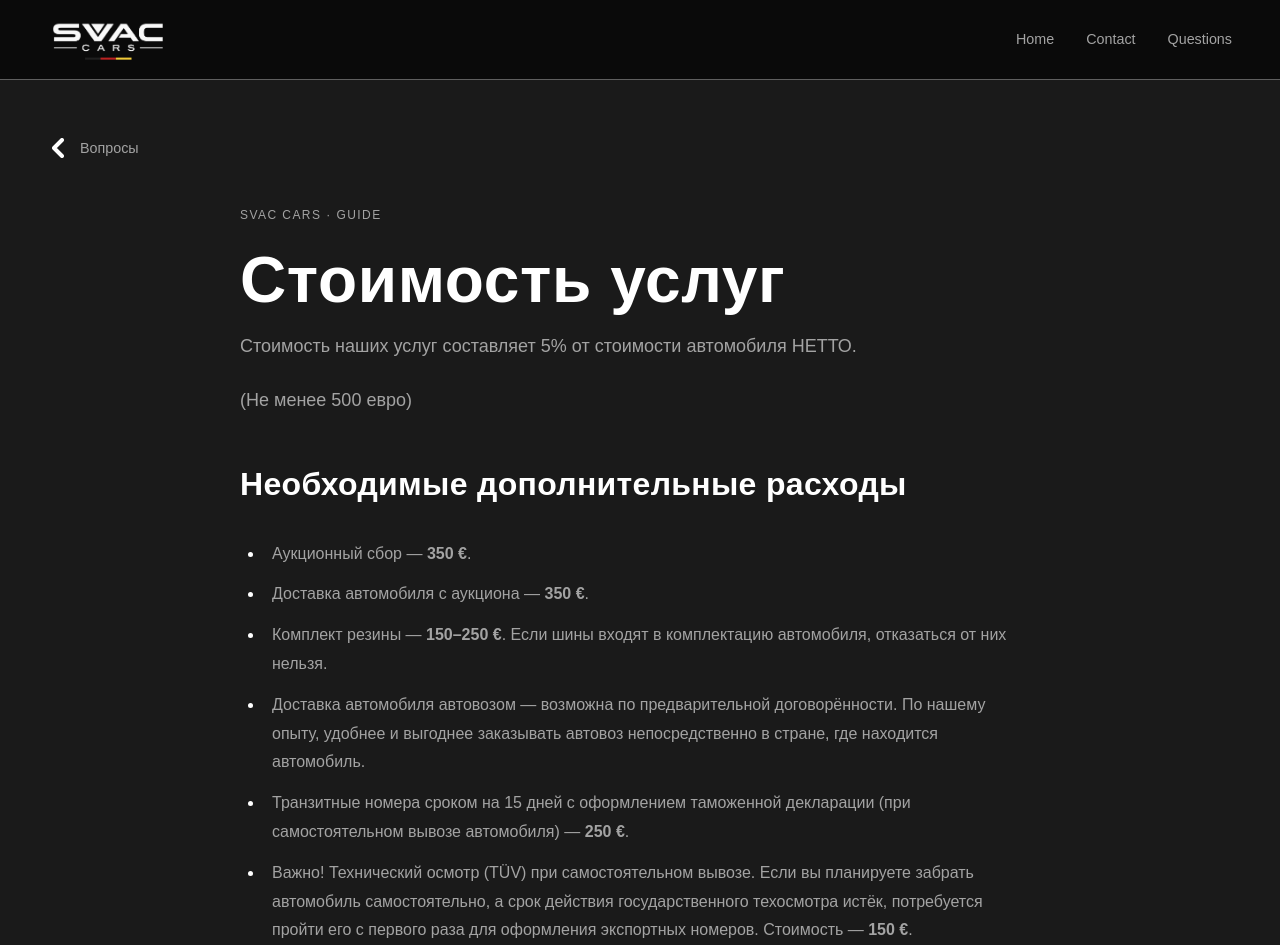
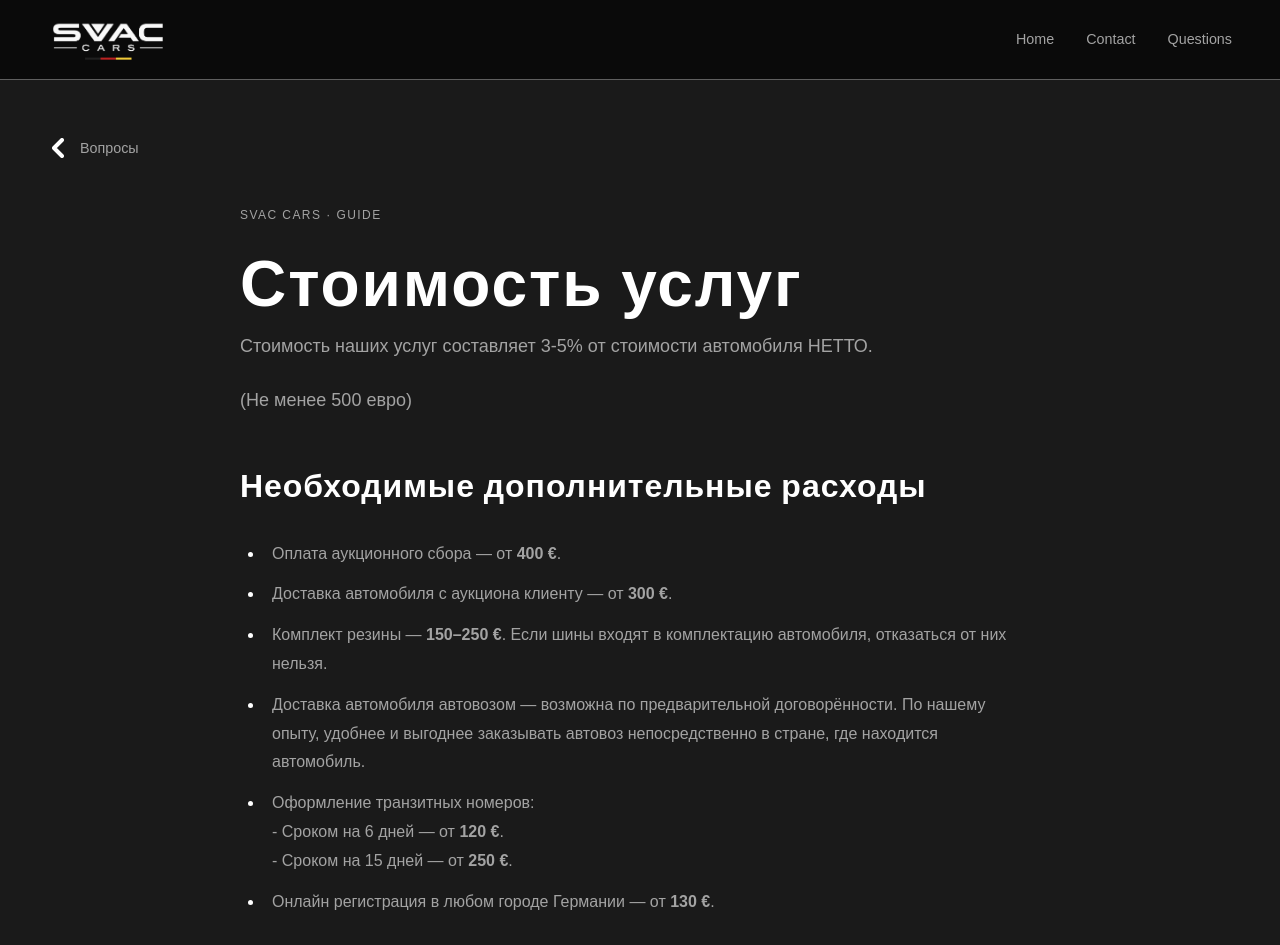
Before and after one commit to Artem-Prodan/Svac-Cars, a React (Vite) app: page /guides/pricing in a window 1280 px wide. Shown: the top 945 px of the page. Built offline with nearby package versions, Linux system fonts and the light colour scheme.

Commit message:
Fonts update + FAQ modification

```diff
--- a/package.json
+++ b/package.json
@@ -13,6 +13,7 @@
     "@fontsource-variable/manrope": "^5.3.0",
     "@fontsource-variable/nunito": "^5.3.0",
     "@fontsource-variable/onest": "^5.3.1",
+    "@fontsource/playfair-display": "^5.3.0",
     "react": "^19.2.8",
     "react-dom": "^19.2.8",
     "react-router": "^8.4.0"
--- a/src/index.css
+++ b/src/index.css
@@ -22,10 +22,10 @@
   --color-border: var(--color-gray-600);
 
   /* Typography */
-  --font-heading: 'Nunito Variable', sans-serif;
+  --font-heading: 'Playfair Display', sans-serif;
   --font-body: 'Manrope Variable', sans-serif;
   /* Letter spacing for headings */
-  --heading-letter-spacing: 0.01em;
+  --heading-letter-spacing: 0.03em;
 
   --font-weight-regular: 400;
   --font-weight-medium: 500;
--- a/src/main.tsx
+++ b/src/main.tsx
@@ -1,7 +1,5 @@
 import '@fontsource-variable/manrope';
-import '@fontsource-variable/onest';
-
-import '@fontsource-variable/nunito';
+import '@fontsource/playfair-display';
 
 import { StrictMode } from 'react'
 import { createRoot } from 'react-dom/client'
--- a/src/pages/Questions.tsx
+++ b/src/pages/Questions.tsx
@@ -19,7 +19,7 @@ const questions: Question[] = [
     id: 1,
     question: 'Сколько стоят наши услуги?',
     answer:
-      'Стоимость наших услуг составляет 5% от стоимости автомобиля НЕТТО. Более подробную информацию можете узнать по ссылке ниже.',
+      'Стоимость наших услуг составляет 3-5% от стоимости автомобиля НЕТТО. Более подробную информацию можете узнать по ссылке ниже.',
     link: {
       text: "Подробнее",
       href: "/guides/pricing",
@@ -27,6 +27,18 @@ const questions: Question[] = [
   },
   {
     id: 2,
+    question: 'Помогаем ли мы с документами?',
+    answer:
+      'Расскажем, какие документы необходимы в вашей ситуации и какую помощь можно получить на каждом этапе. В случае утери, поможем оформить дубликаты немецких документов на автомобиль — Zulassungsbescheinigung Teil I (малый бриф) и Teil II (большой бриф). Поможем зарегистрировать автомобиль дистанционно в любом городе Германии.',
+  },
+  {
+    id: 3,
+    question: 'Почему автомобили на аукционах дешевле?',
+    answer:
+      'Значительную часть автомобилей на европейских аукционах составляют машины, ранее принадлежавшие лизинговым компаниям и использовавшиеся юридическими лицами. После окончания срока лизинга такие автомобили возвращаются лизинговым компаниям, которые выставляют их на продажу через специализированные аукционы. Поскольку основной доход от автомобиля компания уже получила в период действия лизингового договора, её задача — реализовать транспортное средство по конкурентной цене, а не получить максимальную торговую наценку, как это часто происходит в автосалонах. Именно поэтому покупка автомобиля через аукцион может быть выгоднее приобретения аналогичной модели у дилера.',
+  },
+  {
+    id: 4,
     question: 'Что такое VIN-код?',
     answer:
       'VIN — это уникальный идентификационный номер автомобиля, состоящий из 17 символов. С его помощью можно получить сведения о характеристиках машины и доступной истории её эксплуатации.',
@@ -34,12 +46,6 @@ const questions: Question[] = [
       text: "Подробнее",
       href: "/guides/vin-code",
     }
-  },
-  {
-    id: 3,
-    question: 'Помогаем ли мы с документами?',
-    answer:
-      'Расскажем, какие документы необходимы в вашей ситуации и какую помощь можно получить на каждом этапе.',
   },
 ];
 
--- a/src/pages/guides/Pricing.tsx
+++ b/src/pages/guides/Pricing.tsx
@@ -30,7 +30,7 @@ function Pricing() {
             </h1>
 
             <p className="guide__intro">
-              Стоимость наших услуг составляет 5% от стоимости автомобиля НЕТТО.
+              Стоимость наших услуг составляет 3-5% от стоимости автомобиля НЕТТО.
             </p>
             <p className="guide__intro">
               (Не менее 500 евро)
@@ -55,13 +55,16 @@ function Pricing() {
               <h2>Необходимые дополнительные расходы</h2>
 
               <ul>
-                <li>Аукционный сбор — <b>350 €</b>.</li>
-                <li>Доставка автомобиля с аукциона — <b>350 €</b>.</li>
+                <li>Оплата аукционного сбора — от <b>400 €</b>.</li>
+                <li>Доставка автомобиля с аукциона клиенту — от <b>300 €</b>.</li>
                 <li>Комплект резины — <b>150–250 €</b>. Если шины входят в комплектацию автомобиля, отказаться от них нельзя.</li>
                 <li>Доставка автомобиля автовозом — возможна по предварительной договорённости. По нашему опыту, удобнее и выгоднее заказывать автовоз непосредственно в стране, где находится автомобиль.</li>
-                <li>Транзитные номера сроком на 15 дней с оформлением таможенной декларации (при самостоятельном вывозе автомобиля) — <b>250 €</b>.</li>
-                <li>Важно! Технический осмотр (TÜV) при самостоятельном вывозе. Если вы планируете забрать автомобиль самостоятельно, а срок действия государственного техосмотра истёк, потребуется пройти его с первого раза для оформления экспортных номеров. Стоимость — <b>150 €</b>.</li>
+                <li>Оформление транзитных номеров:
+                  <br/>- Сроком на 6 дней — от <b>120 €</b>.
+                  <br/>- Сроком на 15 дней — от <b>250 €</b>. </li>
+                <li>Онлайн регистрация в любом городе Германии — от <b>130 €</b>.</li>
               </ul>
+              <p><b>Важно!</b> — Если срок действия технического осмотра (TÜV) автомобиля истёк, для оформления экспортных номеров потребуется пройти техосмотр. Стоимость — от <b>150 €</b>.</p>
             </section>
 
 
```
Also changed, not shown: 1 other file (tests, documents, lock files or other folders).
